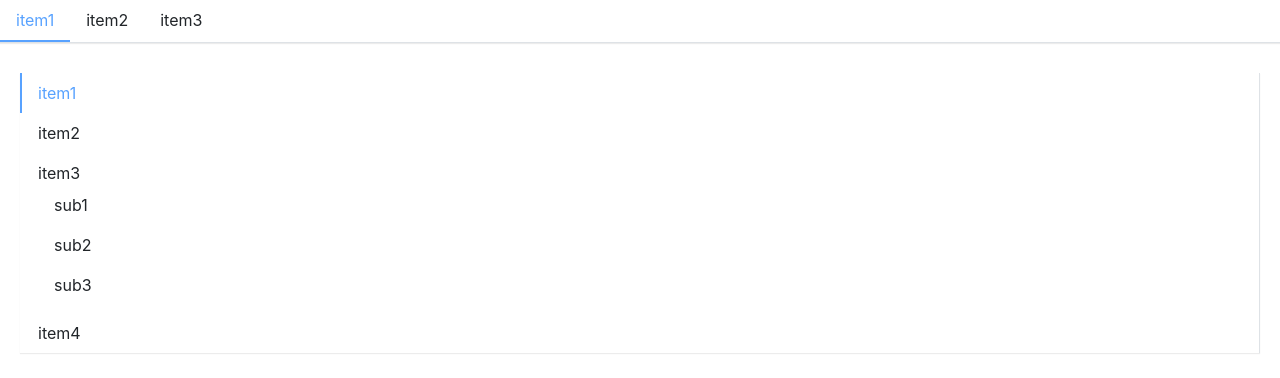
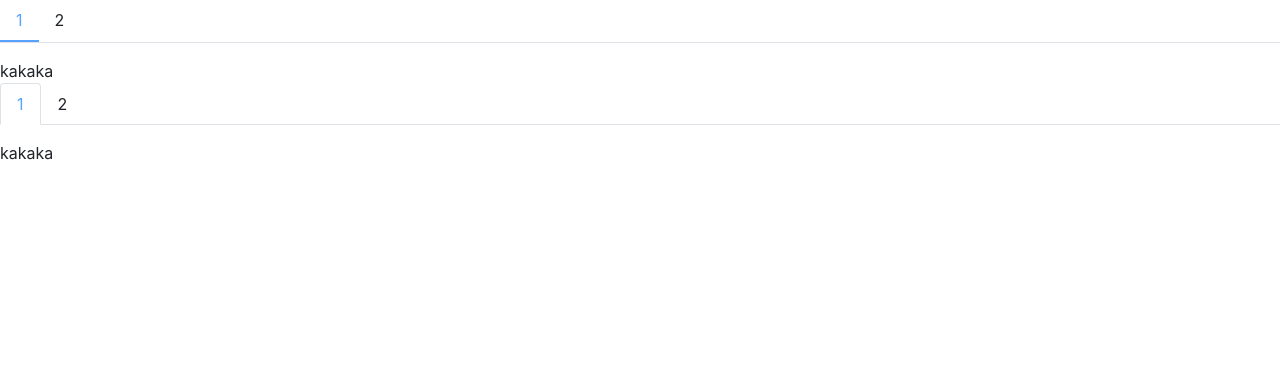
Before and after one commit to salier1/elephant-design, a React (Create React App) app: page / in a window 1280 px wide. Shown: the top 378 px of the page. Built offline with nearby package versions, Linux system fonts and the light colour scheme.

Commit message:
5.8 donetabs

```diff
--- a/src/App.tsx
+++ b/src/App.tsx
@@ -1,37 +1,17 @@
 import React from "react";
-import { Menu, Menuitem } from "./components/Menu";
-import { selectCallback } from "./components/Menu/Menu";
-import { SubMenu } from "./components/Menu/submenu";
+import { TabItem, Tabs } from "./components/Tabs";
 function App() {
-  const handy: selectCallback = (index: string) => {
-    console.log(index);
-  };
-
   return (
     <div className="App">
-      <Menu onSelect={handy} mode="horizontal">
-        <Menuitem>item1</Menuitem>
-        <Menuitem>item2</Menuitem>
-        <SubMenu title="item3">
-          <Menuitem>sub1</Menuitem>
-          <Menuitem>sub2</Menuitem>
-          <Menuitem>sub3</Menuitem>
-        </SubMenu>
-      </Menu>
-      <Menu onSelect={handy} mode="vertical" defaultOpenSub={["2"]}>
-        <Menuitem>item1</Menuitem>
-        <Menuitem>item2</Menuitem>
-        <SubMenu title="item3">
-          <Menuitem>sub1</Menuitem>
-          <Menuitem>sub2</Menuitem>
-          <Menuitem>sub3</Menuitem>
-        </SubMenu>
-        <SubMenu title="item4">
-          <Menuitem>sub4</Menuitem>
-          <Menuitem>sub5</Menuitem>
-          <Menuitem>sub6</Menuitem>
-        </SubMenu>
-      </Menu>
+      <Tabs>
+        <TabItem label="1">kakaka</TabItem>
+        <TabItem label="2">jajaja</TabItem>
+      </Tabs>
+
+      <Tabs type="card">
+        <TabItem label="1">kakaka</TabItem>
+        <TabItem label="2">jajaja</TabItem>
+      </Tabs>
     </div>
   );
 }
--- /dev/null
+++ b/src/components/Tabs/_style.scss
@@ -0,0 +1,57 @@
+.tabs-nav {
+  display: flex;
+  flex-wrap: wrap;
+  padding-left: 0;
+  margin-bottom: 0;
+  list-style: none;
+  border-bottom: $nav-tabs-border-width solid $nav-tabs-border-color;
+}
+
+.tabs-nav-item {
+  display: block;
+  padding: $nav-link-padding-y $nav-link-padding-x;
+  cursor: pointer;
+
+  &:hover,
+  &:focus {
+    color: $nav-tabs-link-hover-color;
+  }
+
+  // Disabled state lightens text
+  &.disabled {
+    color: $nav-link-disabled-color;
+    pointer-events: none;
+    cursor: default;
+    background-color: transparent;
+    border-color: transparent;
+  }
+
+  &.is-active {
+    color: $nav-tabs-link-active-color;
+  }
+}
+
+.nav-line {
+  .tabs-nav-item {
+    &.is-active {
+      border-bottom: $nav-tabs-border-width * 2 solid $nav-tabs-link-active-color;
+    }
+  }
+}
+
+.nav-card {
+  .tabs-nav-item {
+    border: $nav-tabs-border-width solid transparent;
+    margin-bottom: -$nav-tabs-border-width;
+
+    &.is-active {
+      @include border-top-radius($nav-tabs-border-radius);
+      background-color: $nav-tabs-link-active-bg;
+      border-color: $nav-tabs-link-active-border-color;
+    }
+  }
+}
+
+.tabs-content {
+  margin-top: $nav-tabs-content-margin;
+}
--- /dev/null
+++ b/src/components/Tabs/index.tsx
@@ -0,0 +1,11 @@
+import { FC } from "react";
+import Tabs, { TabsProps } from "./tabs";
+import TabItem, { TabItemProps } from "./tabItem";
+
+export type ITabsComponent = FC<TabsProps> & {
+  Item: FC<TabItemProps>;
+};
+const TransTabs = Tabs as ITabsComponent;
+TransTabs.Item = TabItem;
+export { Tabs, TabItem };
+export default TransTabs;
--- /dev/null
+++ b/src/components/Tabs/tabItem.tsx
@@ -0,0 +1,15 @@
+import React, { FC, ReactNode } from "react";
+
+export interface TabItemProps {
+  /** Tab选项上面的文字 */
+  label: string | React.ReactElement;
+  /** Tab选项是否被禁用 */
+  disabled?: boolean;
+  children?: ReactNode;
+}
+
+export const TabItem: FC<TabItemProps> = ({ children }) => {
+  return <div >{children}</div>;
+};
+
+export default TabItem;
--- /dev/null
+++ b/src/components/Tabs/tabs.tsx
@@ -0,0 +1,68 @@
+import React, { FC, useState, FunctionComponentElement, ReactNode } from "react";
+import classNames from "classnames";
+import { TabItemProps } from "./tabItem";
+export interface TabsProps {
+  /**当前激活 tab 面板的 index，默认为0 */
+  defaultIndex?: number;
+  /**可以扩展的 className */
+  className?: string;
+  /**点击 Tab 触发的回调函数 */
+  onSelect?: (selectedIndex: number) => void;
+  /**Tabs的样式，两种可选，默认为 line */
+  type?: "line" | "card";
+  children?: ReactNode;
+}
+
+export const Tabs: FC<TabsProps> = (props) => {
+  const { defaultIndex = 0, className, onSelect, children, type = "line" } = props;
+  const [activeIndex, setActiveIndex] = useState(defaultIndex);
+  const handleClick = (e: React.MouseEvent, index: number, disabled: boolean | undefined) => {
+    if (!disabled) {
+      setActiveIndex(index);
+      if (onSelect) {
+        onSelect(index);
+      }
+    }
+  };
+  const navClass = classNames("tabs-nav", {
+    "nav-line": type === "line",
+    "nav-card": type === "card",
+  });
+  const renderNavLinks = () => {
+    return React.Children.map(children, (child, index) => {
+      const childElement = child as FunctionComponentElement<TabItemProps>;
+      const { label, disabled } = childElement.props;
+      const classes = classNames("tabs-nav-item", {
+        "is-active": activeIndex === index,
+        disabled: disabled,
+      });
+      return (
+        <li
+          className={classes}
+          key={`nav-item-${index}`}
+          onClick={(e) => {
+            handleClick(e, index, disabled);
+          }}>
+          {label}
+        </li>
+      );
+    });
+  };
+  const renderContent = () => {
+    return React.Children.map(children, (child, index) => {
+      if (index === activeIndex) {
+        return child;
+      }
+    });
+  };
+  return (
+    <div className={`tabs ${className}`}>
+      <ul className={navClass} data-testid="test-tab">
+        {renderNavLinks()}
+      </ul>
+      <div className="tabs-content">{renderContent()}</div>
+    </div>
+  );
+};
+
+export default Tabs;
--- a/src/styles/_mixin.scss
+++ b/src/styles/_mixin.scss
@@ -1,32 +1,38 @@
-@mixin button-size($padding-y, $padding-x, $font-size, $border-radius) {
+@mixin button-size($padding-y, $padding-x, $font-size, $border-raduis) {
   padding: $padding-y $padding-x;
   font-size: $font-size;
-  border-radius: $border-radius;
+  border-radius: $border-raduis;
 }
 
-@mixin button-style($background, $border, $color, $hover-background: lighten($background, 7.5%), $hover-border: lighten($border, 10%), $hover-color: $color) {
+@mixin button-style($background,
+  $border,
+  $color,
+  $hover-background: lighten($background, 7.5%),
+  $hover-border: lighten($border, 10%),
+  $hover-color: $color,
+) {
   color: $color;
   background: $background;
   border-color: $border;
 
   &:hover {
+    color: $hover-color;
     background: $hover-background;
     border-color: $hover-border;
-    color: $hover-color;
   }
 
   &:focus,
   &.focus {
+    color: $hover-color;
     background: $hover-background;
     border-color: $hover-border;
-    color: $hover-color;
   }
 
   &:disabled,
   &.disabled {
+    color: $color;
     background: $background;
     border-color: $border;
-    color: $color;
   }
 }
 
@@ -35,3 +41,47 @@
   background: $background;
   border-color: $border;
 }
+
+@mixin zoom-animation($direction: 'top',
+  $scaleStart: scaleY(0),
+  $scaleEnd: scaleY(1),
+  $origin: center top,
+) {
+  .zoom-in-#{$direction}-enter {
+    opacity: 0;
+    transform: $scaleStart;
+  }
+
+  .zoom-in-#{$direction}-enter-active {
+    opacity: 1;
+    transform: $scaleEnd;
+    transition: transform 300ms cubic-bezier(0.23, 1, 0.32, 1) 100ms, opacity 300ms cubic-bezier(0.23, 1, 0.32, 1) 100ms;
+    transform-origin: $origin
+  }
+
+  .zoom-in-#{$direction}-exit {
+    opacity: 1;
+  }
+
+  .zoom-in-#{$direction}-exit-active {
+    opacity: 0;
+    transform: $scaleStart;
+    transition: transform 300ms cubic-bezier(0.23, 1, 0.32, 1) 100ms, opacity 300ms cubic-bezier(0.23, 1, 0.32, 1) 100ms;
+    transform-origin: $origin;
+  }
+}
+
+@mixin border-right-radius($raduis) {
+  border-top-right-radius: $raduis;
+  border-bottom-right-radius: $raduis;
+}
+
+@mixin border-left-radius($raduis) {
+  border-top-left-radius: $raduis;
+  border-bottom-left-radius: $raduis;
+}
+
+@mixin border-top-radius($raduis) {
+  border-top-left-radius: $raduis;
+  border-top-right-radius: $raduis;
+}
--- a/src/styles/index.scss
+++ b/src/styles/index.scss
@@ -17,4 +17,7 @@
 @import "../components/Alert/style";
 
 //menu
-@import "../components/Menu/style"
+@import "../components/Menu/style";
+
+//tabs
+@import "../components/Tabs/style"
```
Also changed, not shown: 1 other file (tests, documents, lock files or other folders).
